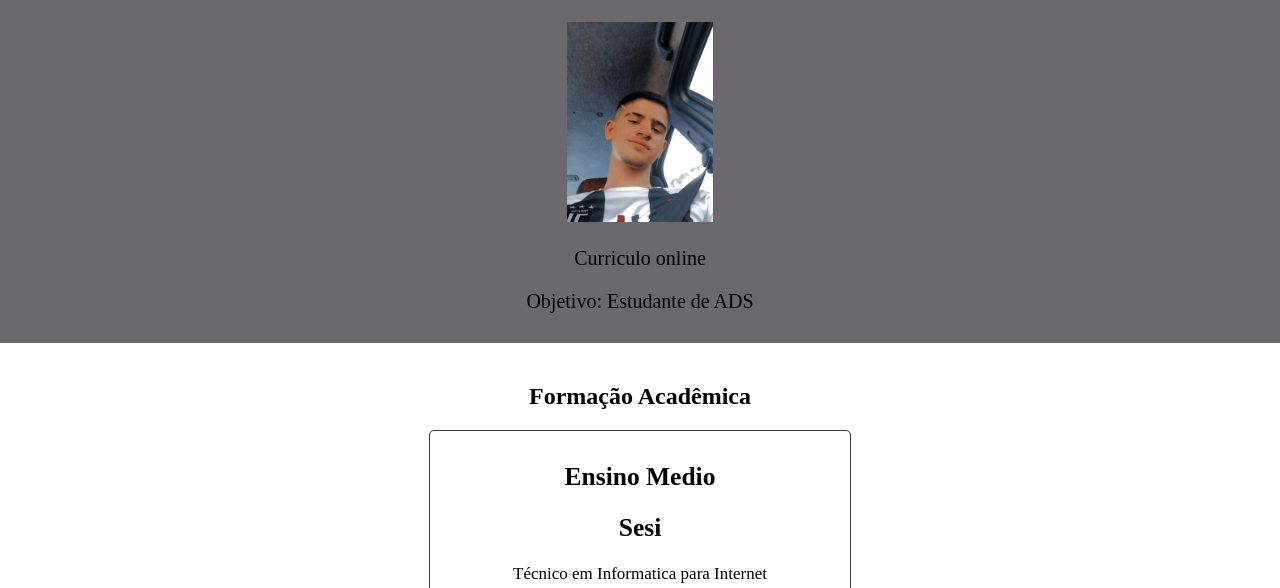
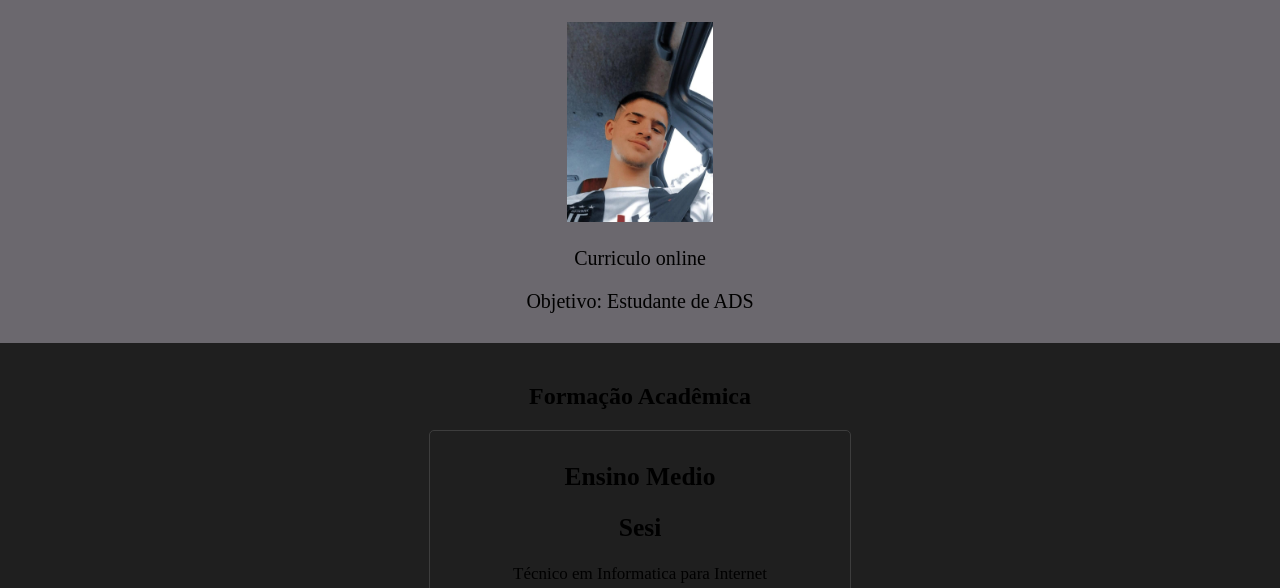
Before and after one commit to Pedrobsperes/Curriculo., a plain HTML site: page index.html in a window 1280 px wide. Shown: the part 212-800 px from the top of the page. Drawn offline with Linux system fonts and the light colour scheme.

Commit message:
Update style.css

```diff
--- a/style.css
+++ b/style.css
@@ -2,6 +2,7 @@
 body{
     margin: 0;
     padding: 0;
+    background-color:rgb(31, 31, 31);
 }
 
 #menu{
```
